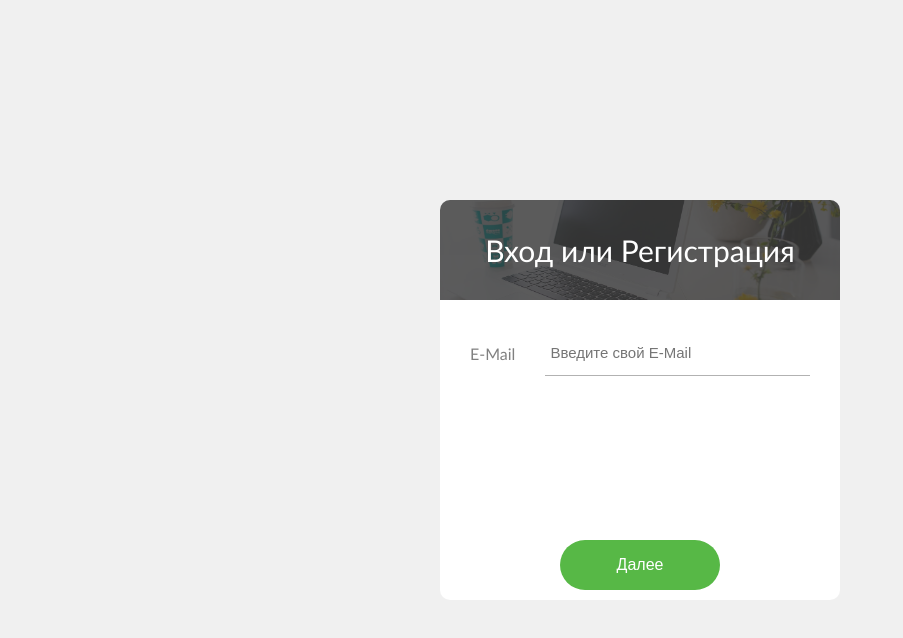
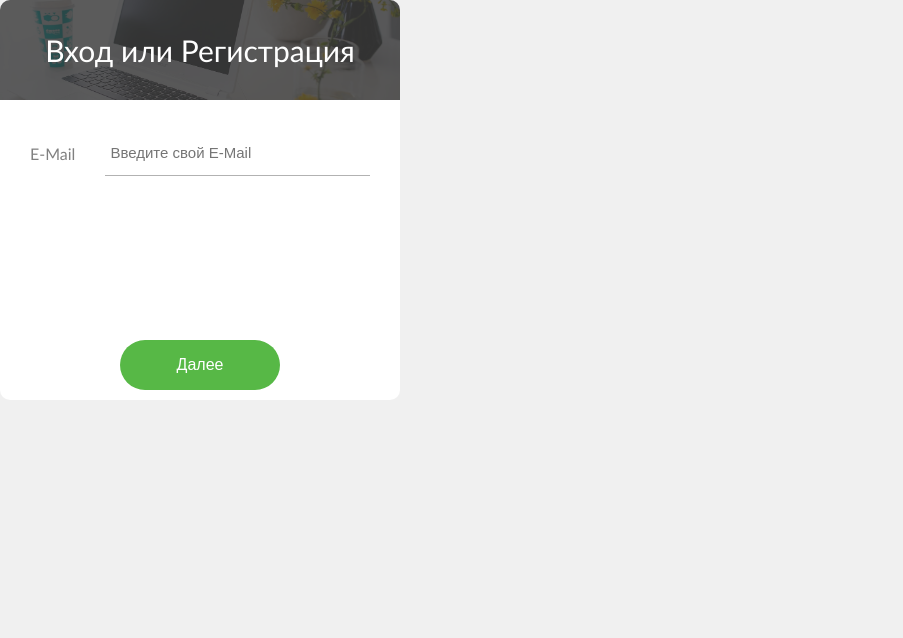
Before and after one commit to Guilder1333/curriculum-planning, a React app: page / in a window 1280 px wide. Shown: the whole page, without its empty margins (0-903 px from the left). Built offline with nearby package versions, Linux system fonts and the light colour scheme.

Commit message:
Added Window

```diff
--- a/public/index.html
+++ b/public/index.html
@@ -7,6 +7,7 @@
     <script src="main.js" async></script>
 </head>
 <body>
-<div id="app-root"></div>
+    <div id="app-root"></div>
+    <div id="modal-root"></div>
 </body>
 </html>
--- a/public/main.css
+++ b/public/main.css
@@ -77,9 +77,9 @@ input.input_block--input:focus {
 
 body,html {
     background: #f0f0f0;
-    display: flex;
-    align-items: center;
-    justify-content: center;
+    /*display: flex;*/
+    /*align-items: center;*/
+    /*justify-content: center;*/
     height: 100%;
     width: 100%;
 }
@@ -132,3 +132,61 @@ button:hover {
 .login_form--next {
     background-color: #57b846;
 }
+
+#modal-root {
+    overflow: visible;
+    position: absolute;
+    left: 0;
+    top: 0;
+    width: 0;
+    height: 0;
+}
+
+.window {
+    position: absolute;
+    left: 50%;
+    top: 50%;
+}
+
+.switcher {
+    width: 100%;
+    height: 100%;
+    overflow: hidden;
+    position: relative;
+    display: flex;
+    flex: 1 1 auto;
+}
+
+.switch-case {
+    position: absolute;
+    width: 100%;
+    height: 100%;
+    left: 0;
+    top: 0;
+}
+
+.switcher .transition {
+    position: absolute;
+    width: 200%;
+    height: 100%;
+    left: -100%;
+    transition: left;
+    transition-duration: 0.5s;
+    transform-style: flat;
+}
+
+.switcher .transition.start {
+    left: 0;
+}
+
+.switcher .transition .switch-case {
+    width: 50%;
+}
+
+.switcher .transition .switch-case:first-child {
+    left: 0;
+}
+
+.switcher .transition .switch-case:last-child {
+    left: 50%;
+}
--- a/src/components/ContentSwitcher.js
+++ b/src/components/ContentSwitcher.js
@@ -6,13 +6,34 @@ export default class ContentSwitcher extends React.Component {
     super(props);
 
     this.child = null;
-    this.state = {keyValue: props.initialKey};
+    this.transitionKey = null;
+    this.renderedKey = null;
+    this.state = {keyValue: props.initialKey, transition: props.transition ? "transition" : null};
+    this.transitionEndHandler = this.transitionEndHandler.bind(this);
+  }
+
+  transitionEndHandler() {
+    this.child = this.transitionKey;
+    this.transitionKey = null;
+    this.setState({
+      transition: "transition"
+    });
   }
 
   set key(value) {
     this.setState({
       keyValue: value
     });
+  }
+
+  componentDidUpdate() {
+    if (this.transitionKey !== this.state.keyValue) {
+      if (this.state.transition === "transition") {
+        this.setState({
+          transition: "transition start"
+        });
+      }
+    }
   }
 
   render() {
@@ -26,12 +47,17 @@ export default class ContentSwitcher extends React.Component {
       }
     }
 
-    if (this.props.transition) {
-      setInterval(() => {}, this.props.transition);
+    if (this.state.transition && this.transitionKey !== key) {
+      this.transitionKey = key;
+    }
+
+    if (this.child != null && child !== null && this.transitionKey === key && this.state.transition) {
       return (
-        <div className="switcher transition">
-          {child}
-          {this.child}
+        <div className="switcher">
+          <div className={this.state.transition} onTransitionEnd={this.transitionEndHandler}>
+            {child}
+            {this.child}
+          </div>
         </div>
       );
     }
@@ -44,3 +70,29 @@ export default class ContentSwitcher extends React.Component {
     )
   }
 }
+
+export class SwitchCase extends React.Component {
+  constructor(props) {
+    super(props);
+
+    this.state = {style: ""};
+  }
+
+  get switchKey() {
+    return this.props.switchKey;
+  }
+
+  set style(value) {
+    this.setState({
+      style: value
+    });
+  }
+
+  render() {
+    return (
+      <div className="switch-case">
+        {this.props.children}
+      </div>
+    );
+  }
+}
--- a/src/components/LoginDialog.js
+++ b/src/components/LoginDialog.js
@@ -1,6 +1,6 @@
 import React from 'react';
 import CaptionInput from './CaptionInput.js';
-import ContentSwitcher from "./ContentSwitcher";
+import ContentSwitcher, {SwitchCase} from "./ContentSwitcher";
 import ContentPanel from "./ContentPanel";
 
 export default class LoginDialog extends React.Component {
@@ -17,22 +17,24 @@ export default class LoginDialog extends React.Component {
     // this.switcherRef.setState({
     //   keyValue: "password"
     // });
-    this.switcherRef.key = "password";
+    this.switcherRef.current.key = "password";
   }
 
   render() {
     return (
       <div className="login_form">
-        <div className="login_form--login">
-          <div className="login_form--head">
-            <img src="../../public/coffee-desk-laptop-notebook.jpg" className="login_form--head--background"/>
-            <div className="login_form--head--caption">Вход или Регистрация</div>
-          </div>
-          <ContentSwitcher ref={this.switcherRef} initialKey={this.state.keyValue}>
-            <CaptionInput caption="E-Mail" inputType="text" inputHint="Введите свой E-Mail" switchKey="email" />
-            <ContentPanel switchKey="password" />
-          </ContentSwitcher>
+        <div className="login_form--head">
+          <img src="../../public/coffee-desk-laptop-notebook.jpg" className="login_form--head--background"/>
+          <div className="login_form--head--caption">Вход или Регистрация</div>
         </div>
+        <ContentSwitcher ref={this.switcherRef} initialKey={this.state.keyValue} transition={true}>
+          <SwitchCase switchKey="email">
+            <CaptionInput caption="E-Mail" inputType="text" inputHint="Введите свой E-Mail" />
+          </SwitchCase>
+          <SwitchCase switchKey="password">
+            <ContentPanel />
+          </SwitchCase>
+        </ContentSwitcher>
 
         <div className="login_form--nav">
           <button className="login_form--prev invisible" ref={this.buttonNext}>Назад</button>
--- /dev/null
+++ b/src/components/Window.js
@@ -0,0 +1,36 @@
+import React from 'react';
+import ReactDOM from 'react-dom';
+
+const modalRoot = document.getElementById("modal-root");
+
+let zIndex = 1000;
+
+export default class Window extends React.Component {
+  constructor(props) {
+    super(props);
+
+    this.element = document.createElement("DIV");
+    this.element.className = "window";
+  }
+
+  static addWindow(component) {
+
+  }
+
+  componentDidMount() {
+    this.element.style.zIndex = (++zIndex).toString();
+    modalRoot.appendChild(this.element);
+  }
+
+  componentWillUnmount() {
+    --zIndex;
+    modalRoot.removeChild(this.element);
+  }
+
+  render() {
+    return ReactDOM.createPortal(
+      this.props.children,
+      this.element
+    )
+  }
+}
--- a/src/main.js
+++ b/src/main.js
@@ -1,12 +1,15 @@
 import React from 'react';
 import ReactDOM from 'react-dom';
 import LoginDialog from './components/LoginDialog';
+import Window from "./components/Window";
 
 class App extends React.Component {
   render() {
     return (
       <div>
-        <LoginDialog/>
+        <Window>
+          <LoginDialog/>
+        </Window>
       </div>
     );
   }
```
